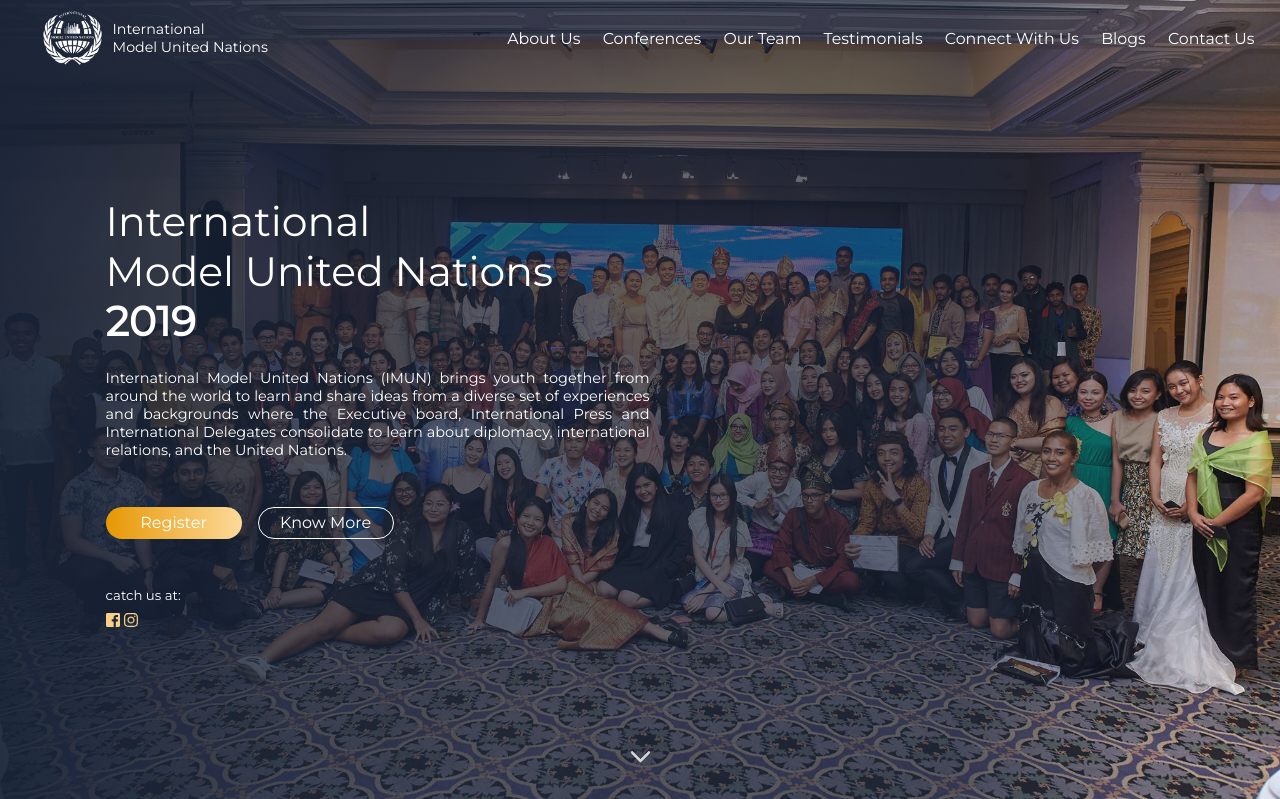
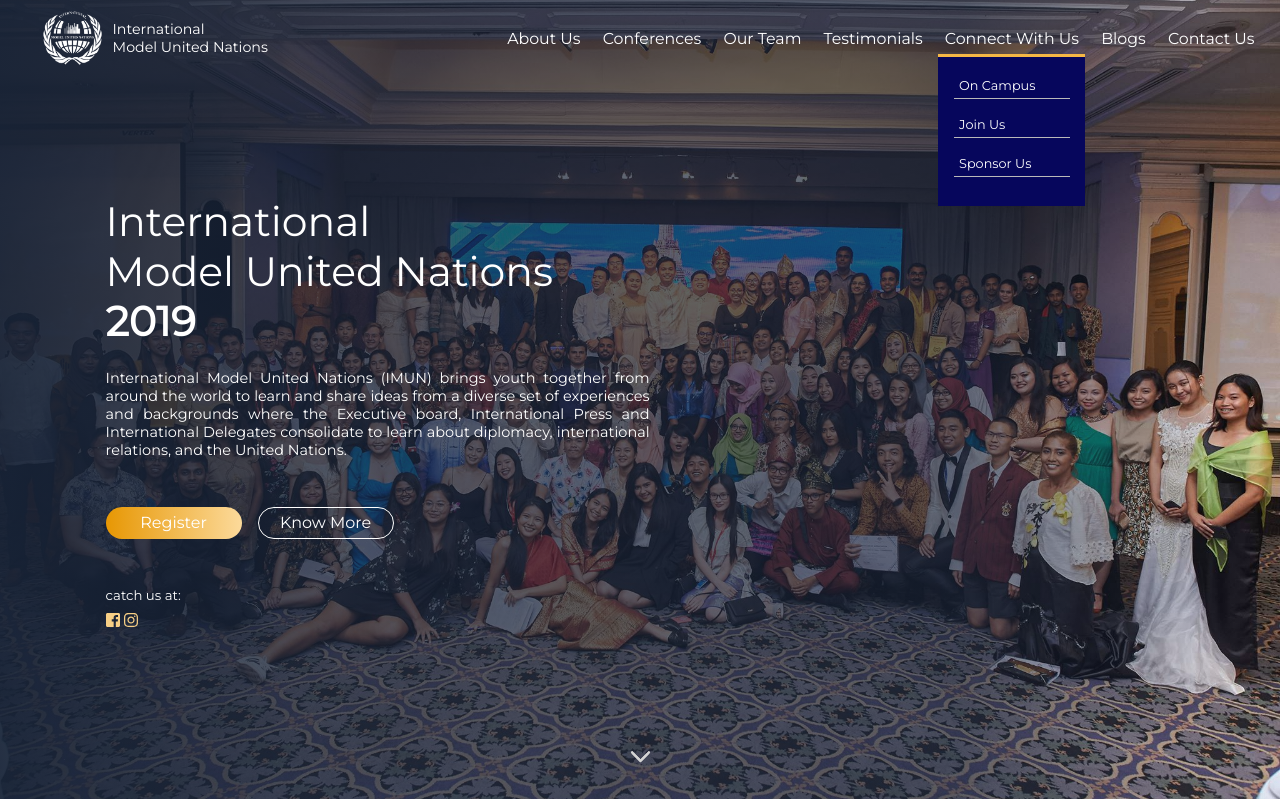
Before and after one commit to sushantr134/IMUNTEST, a PHP site: page / in a window 1280 px wide. Shown: the top 799 px of the page. Run offline with PHP 8.4, Linux system fonts and the light colour scheme.

Commit message:
IMUN Test

```diff
--- a/assets/css/main.css
+++ b/assets/css/main.css
@@ -81,6 +81,42 @@ header nav ul li {
   font-family: 'Montserrat', sans-serif;
   font-size: 0.989rem;
   text-transform: capitalize;
+  position: relative;
+}
+
+header nav ul li .subList {
+  position: absolute;
+  top: 2em;
+  z-index: 1001;
+  background: #06065c;
+  width: 9.3em;
+  padding: 1em;
+  right: 0;
+  border-top: 0.2em solid #f5b745;
+}
+
+header nav ul li .subList ul {
+  display: -webkit-box;
+  display: -ms-flexbox;
+  display: flex;
+  -webkit-box-pack: start;
+      -ms-flex-pack: start;
+          justify-content: flex-start;
+  -webkit-box-align: start;
+      -ms-flex-align: start;
+          align-items: flex-start;
+  -webkit-box-orient: vertical;
+  -webkit-box-direction: normal;
+      -ms-flex-direction: column;
+          flex-direction: column;
+}
+
+header nav ul li .subList ul li {
+  font-size: 0.8rem;
+  margin-bottom: 1em;
+  width: 100%;
+  text-align: left;
+  border-bottom: 0.1em solid #b9b9b9;
 }
 
 header nav ul li a {
--- a/assets/css/main.scss
+++ b/assets/css/main.scss
@@ -77,7 +77,34 @@ header
                 font-family: 'Montserrat', sans-serif;
                 font-size: 0.989rem;
                 text-transform: capitalize;
+                position: relative;
 
+                .subList
+                {
+                    position: absolute;
+                    top:2em;
+                    z-index: 1001;
+                    background: $color_common;
+                    width: 9.3em;
+                    padding: 1em;
+                    right:0;
+                    border-top:0.2em solid #f5b745;
+                    ul
+                    {
+
+                        @include Align(flex-start,flex-start);
+                        flex-direction: column;
+
+                        li
+                        {
+                            font-size: 0.8rem;
+                            margin-bottom: 1em;
+                            width: 100%;
+                            text-align: left;
+                            border-bottom: 0.1em solid #b9b9b9;
+                        }
+                    }
+                }
                 a
                 {
                     text-decoration: none;
--- a/index.html
+++ b/index.html
@@ -21,7 +21,15 @@
                <li><a href="#conferences">Conferences</a></li>
                <li><a href="#Team">Our Team</a></li>
                <li><a href="/">Testimonials</a></li>
-               <li><a href="/">Connect With Us</a></li>
+               <li><a href="/">Connect With Us</a>
+               <div class="subList">
+                   <ul>
+                       <li>On Campus</li>
+                       <li>Join Us</li>
+                       <li>Sponsor Us</li>
+                   </ul>
+               </div>
+               </li>
                <li><a href="/">Blogs</a></li>
                <li><a href="/">Contact Us</a></li>
            </ul>
```
Also changed, not shown: 1 other file.
